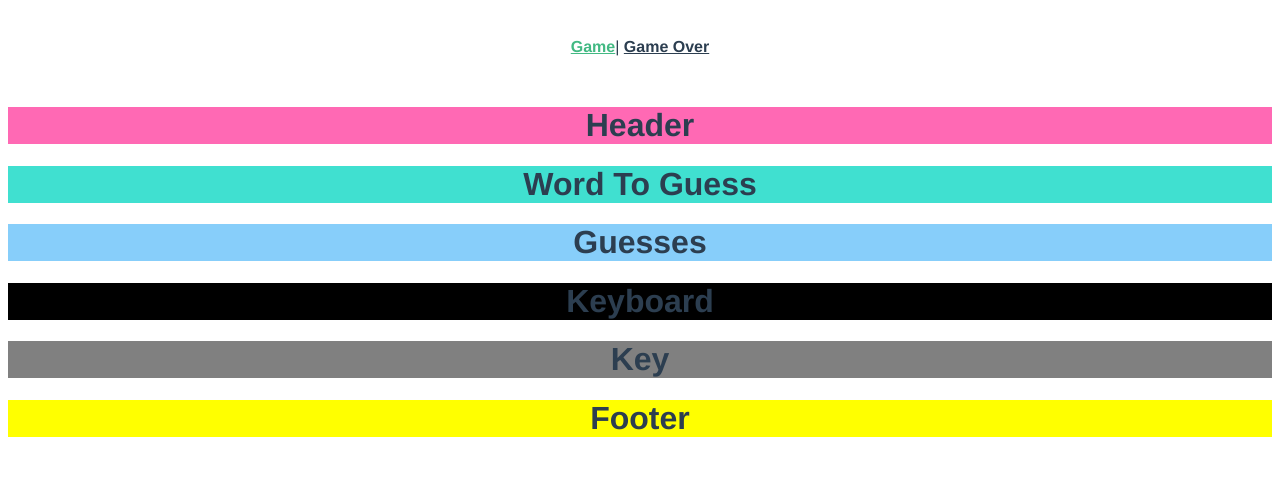
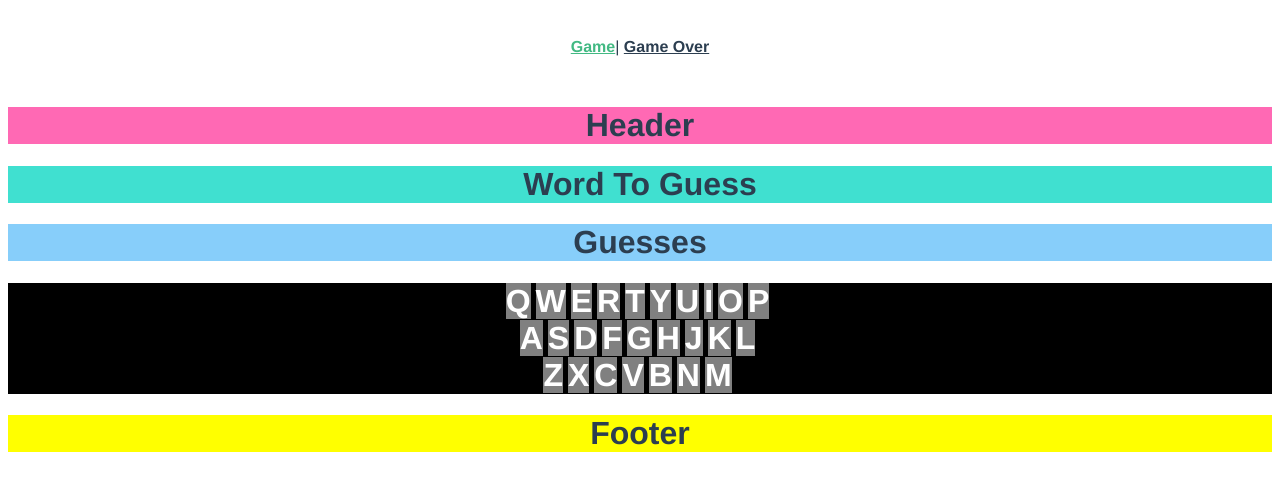
Before and after one commit to courtneyfay/vue-hangman, a Vue app: page / in a window 1280 px wide. Shown: the top 490 px of the page. Built offline with nearby package versions, Linux system fonts and the light colour scheme.

Commit message:
getting 26 keys to display so that they resemble a keyboard using props

```diff
--- a/src/components/Key.vue
+++ b/src/components/Key.vue
@@ -1,14 +1,16 @@
 <template>
   <div>
-    <h1>Key</h1>
+    <h1>{{ letter }}</h1>
   </div>
 </template>
 
 <script>
 export default {
-  data() {
-    return {
-      quote: 'I want to be single'
+  props: {
+    letter: {
+      type: String,
+      required: true,
+      default: 'a'
     }
   }
 }
@@ -17,5 +19,7 @@ export default {
 <style scoped>
 h1 {
   background-color: gray;
+  display: inline;
+  color: white;
 }
 </style>
--- a/src/components/Keyboard.vue
+++ b/src/components/Keyboard.vue
@@ -1,8 +1,14 @@
 <template>
   <div>
-    <h1>Keyboard</h1>
-    <!-- use v-for -->
-    <Key/>
+    <div class="keyboard-row">
+      <Key v-for="letter in topRow" :letter="letter" :key="letter" class="keys"/>
+    </div>
+    <div class="keyboard-row">
+      <Key v-for="letter in middleRow" :letter="letter" :key="letter" class="keys"/>
+    </div>
+    <div class="keyboard-row">
+      <Key v-for="letter in bottomRow" :letter="letter" :key="letter" class="keys"/>
+    </div>
   </div>
 </template>
 
@@ -13,12 +19,24 @@ export default {
   name: 'Keyboard',
   components: {
     Key
+  },
+  data() {
+    return {
+      topRow: ['Q', 'W', 'E', 'R', 'T', 'Y', 'U', 'I', 'O', 'P'],
+      middleRow: ['A', 'S', 'D', 'F', 'G', 'H', 'J', 'K', 'L'],
+      bottomRow: ['Z', 'X', 'C', 'V', 'B', 'N', 'M']
+    }
   }
 }
 </script>
 
 <style scoped>
-h1 {
+.keyboard-row {
   background-color: black;
+  display: block;
+}
+.keys {
+  display: inline;
+  padding-right: 5px;
 }
 </style>
```
